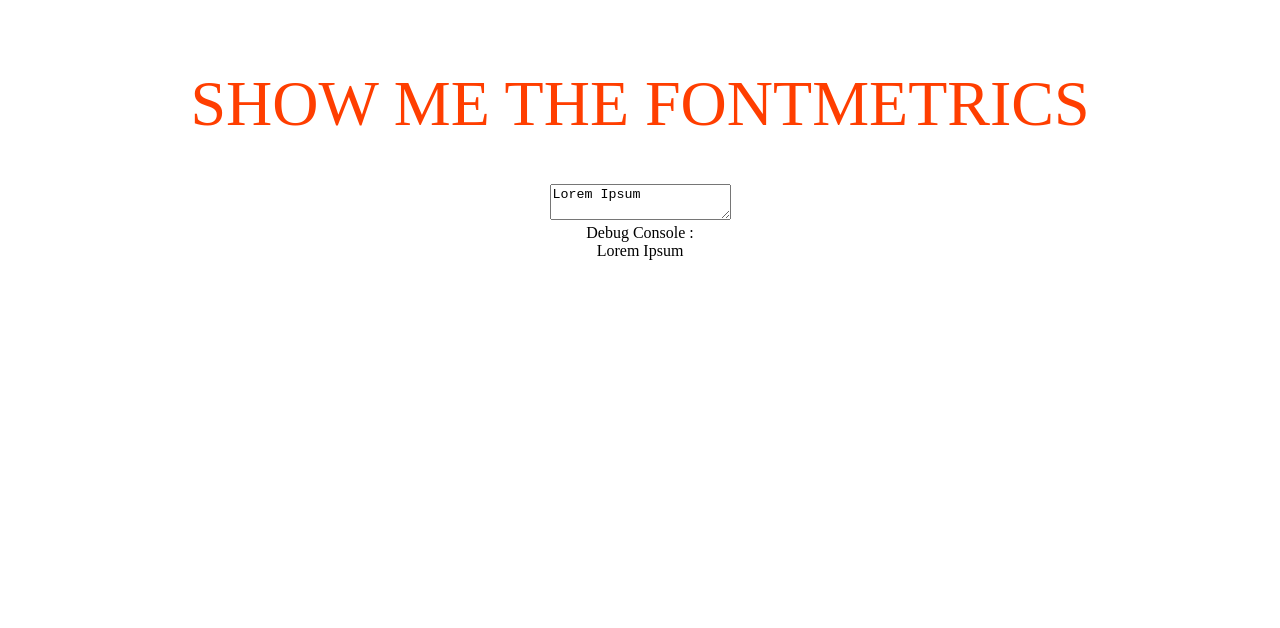
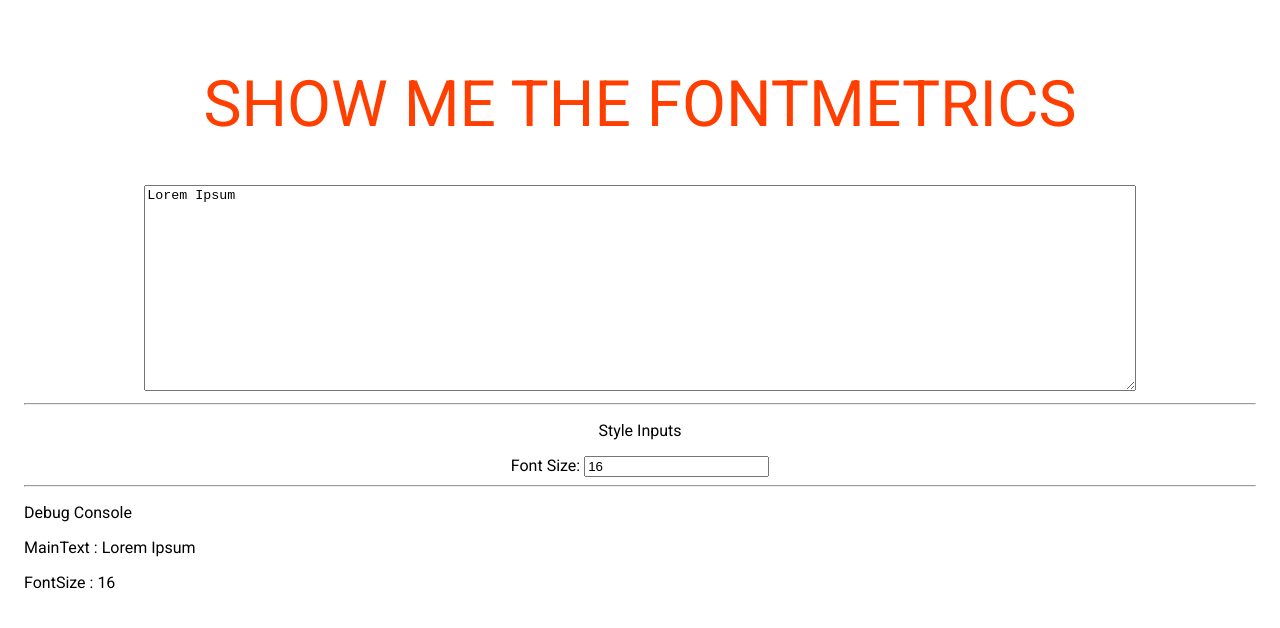
Before and after one commit to taroguru/showfontmetrics, a Svelte app in the folder showfontmetrics/: page / in a window 1280 px wide. Shown: the top 628 px of the page. Built offline with nearby package versions, Linux system fonts and the light colour scheme; the HTML template or start-up script is replaced by a standard one.

Commit message:
메인 텍스트 박스 별도로 뽑기

```diff
--- a/showfontmetrics/src/App.svelte
+++ b/showfontmetrics/src/App.svelte
@@ -1,25 +1,55 @@
+<link rel="preconnect" href="https://fonts.googleapis.com">
+<link rel="preconnect" href="https://fonts.gstatic.com" crossorigin>
+<link href="https://fonts.googleapis.com/css2?family=Roboto&display=swap" rel="stylesheet">
+
 <script lang="ts">
+	import StyledTextArea from "./StyledTextArea.svelte";
+	let styledTextArea;
 
 	let mainText: string;
 	mainText='Lorem Ipsum';
 
-	function InputHandler (event: Event) {
-		mainText = event.target.value;
+	let fontSize: number;
+	fontSize=16;
+
+	function applyFontStyle(){
+		styledTextArea.applyFontStyleModule();
 	}
+
 </script>
 
 <main>
-	<h1>Show me the FontMetrics</h1>
-	<textarea  value={mainText} on:input={InputHandler} />
-	<div>Debug Console : <br />{mainText}</div>
+	<div class="mainForm">
+		<h1>Show me the FontMetrics</h1>
+		<StyledTextArea bind:mainText={mainText} fontSize={fontSize} bind:this={styledTextArea} />
+	</div>
+	<hr>
+	<div class="StyleInputs">
+		<p>Style Inputs</p>
+		<label for="inputFontSize">Font Size:</label>
+		<input id="inputFontSize" type="text" bind:value={fontSize} on:input={applyFontStyle} />
+<!--
+		<label for="inputFontURL">Font URL:</label>
+		<input id="inputFontURL" type="text" value={fontURL} on:change={e=>fontURL=e.target.value} />
+		-->
+	</div>
+	<hr>
+	<div class="DebugConsole">
+		<p>Debug Console</p>
+		<p>MainText : {mainText}</p>
+		<p>FontSize : {fontSize}</p>
+	</div>
 </main>
 
 <style>
+	.DebugConsole {
+		text-align: left;
+	}
 	main {
 		text-align: center;
 		padding: 1em;
-		max-width: 240px;
 		margin: 0 auto;
+		font-family: 'Roboto', sans-serif;
 	}
 
 	h1 {
@@ -33,5 +63,6 @@
 		main {
 			max-width: none;
 		}
+
 	}
 </style>
--- /dev/null
+++ b/showfontmetrics/src/StyledTextArea.svelte
@@ -0,0 +1,23 @@
+<script lang="ts">
+
+    export let mainText: string;
+    export let fontSize: number;
+
+    let appliedStyle: string;
+
+	export function applyFontStyleModule(){
+		appliedStyle=`
+			font-size: ${fontSize}px;
+		`;
+	}
+
+</script>
+
+<textarea bind:value={mainText} style={appliedStyle} />
+
+<style>
+	textarea{
+		width: 80%;
+		height: 200px;
+	}
+</style>
```
